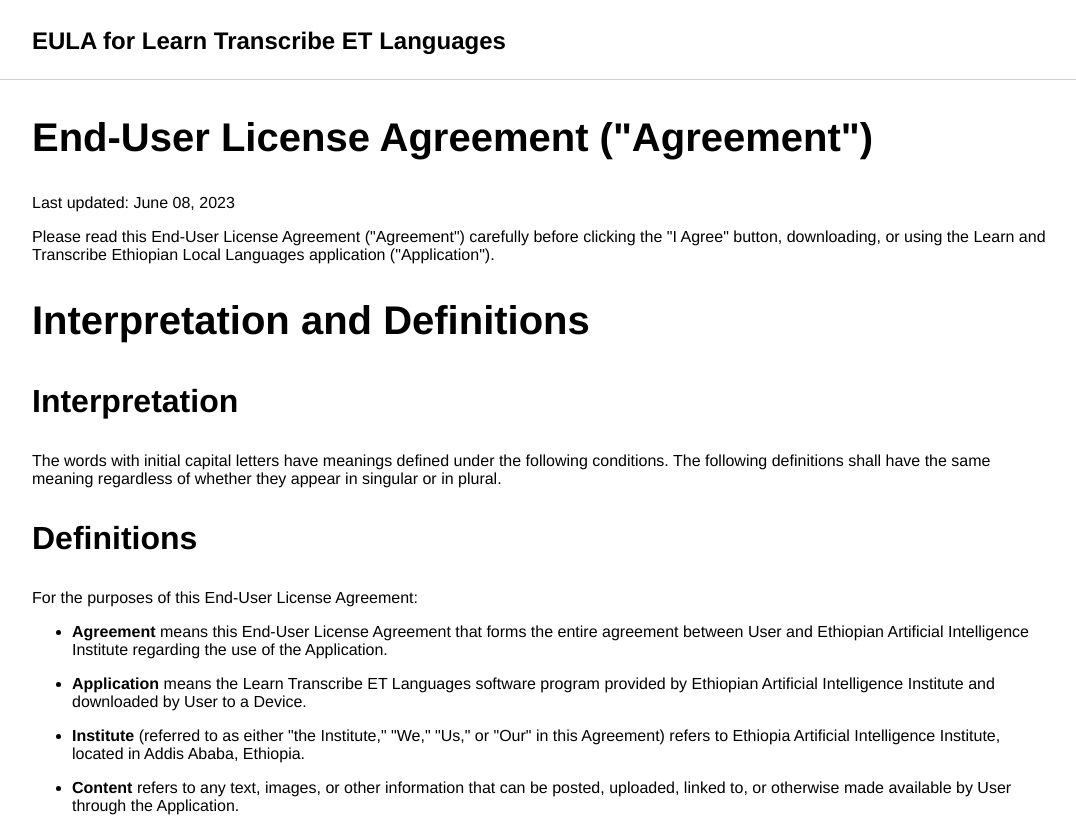
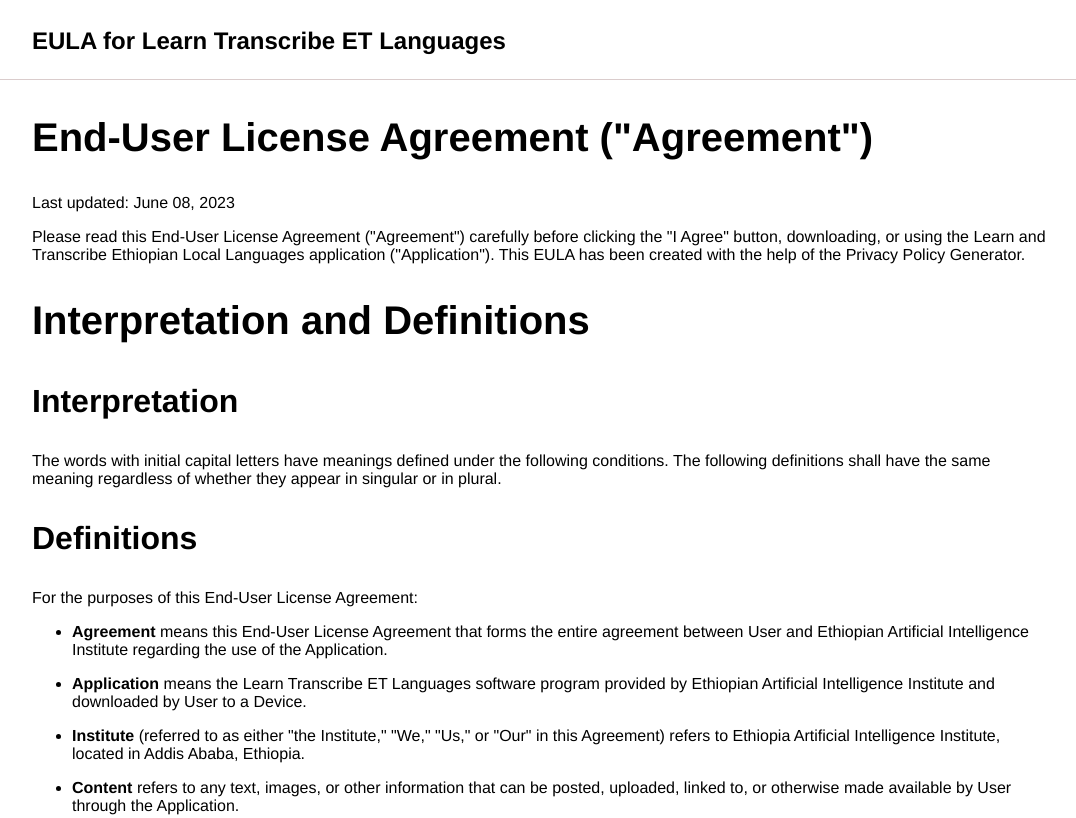
Before and after one commit to Learn-Transcribe-ET-Languages/EULA, a plain HTML site: page index.html in a window 1280 px wide. Shown: the top 818 px of the page, without its empty margins (96-1172 px from the left). Drawn offline with Linux system fonts and the light colour scheme.

Commit message:
credit add for Privacy Policy Generator

```diff
--- a/index.html
+++ b/index.html
@@ -19,6 +19,12 @@
           Please read this End-User License Agreement ("Agreement") carefully
           before clicking the "I Agree" button, downloading, or using the Learn
           and Transcribe Ethiopian Local Languages application ("Application").
+          This EULA has been created with the help of the
+          <a
+            href="https://www.privacypolicies.com/privacy-policy-generator/"
+            target="_blank"
+            >Privacy Policy Generator</a
+          >.
         </p>
         <h1>Interpretation and Definitions</h1>
         <h2>Interpretation</h2>
```
